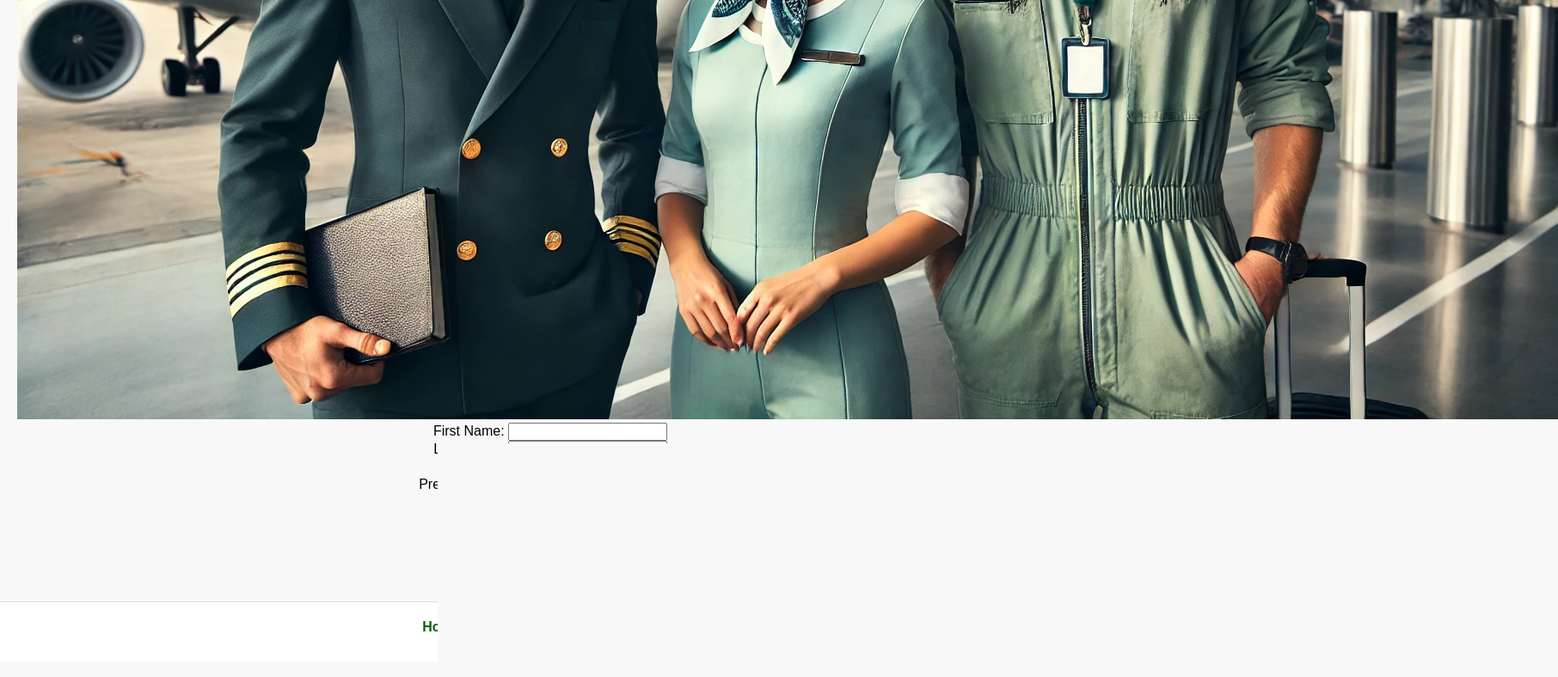
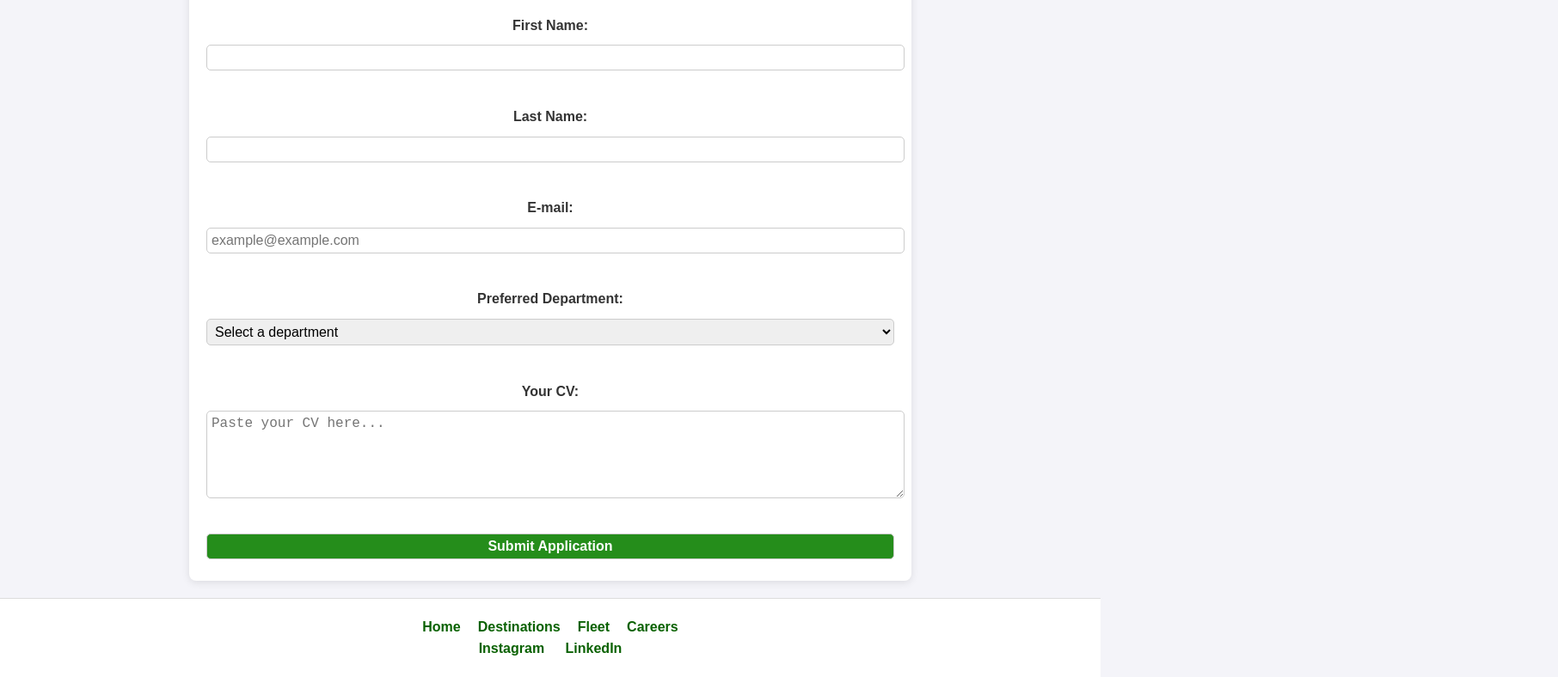
Before and after one commit to Guilherme-S-Brito/AGreenAirlineWebsite, a plain HTML site: page careers.html in a window 1280 px wide. Shown: the part 755-1543 px from the top of the page at 86% size, 1812 px wide, since content can reach past the window. Drawn offline with Linux system fonts and the light colour scheme.

Commit message:
Corrections in the careers page

```diff
--- a/assets/css/style.css
+++ b/assets/css/style.css
@@ -272,3 +272,65 @@ input[type="radio"] {
 .dots-container label {
   cursor: pointer;
 }
+
+
+/*  Careers Page */
+
+body {
+    font-family: Arial, sans-serif;
+    line-height: 1.6;
+    margin: 0;
+    padding: 0;
+    background-color: #f4f4f9;
+}
+main {
+    max-width: 800px;
+    margin: 20px auto;
+    padding: 20px;
+    background: white;
+    box-shadow: 0 2px 10px rgba(0, 0, 0, 0.1);
+    border-radius: 8px;
+}
+h1 {
+    text-align: center;
+    color: #333;
+}
+p {
+    text-align: center;
+    margin-bottom: 5px;
+    color: #555;
+}
+img {
+    display: block;
+    margin: 0 auto 20px;
+    max-width: 100%;
+    height: auto;
+    border-radius: 8px;
+}
+form {
+    display: flex;
+    flex-direction: column;
+    gap: 5px;
+}
+label {
+    font-weight: bold;
+    margin-bottom: 5px;
+    color: #333;
+}
+input, select, textarea, button {
+    width: 100%;
+    padding: 5px;
+    margin-bottom: 5px;
+    border: 1px solid #ccc;
+    border-radius: 5px;
+    font-size: 16px;
+}
+button {
+    background-color: #258d1b;
+    color: white;
+    font-weight: bold;
+    cursor: pointer;
+}
+button:hover {
+    background-color: #258d1b;
+}
--- a/careers.html
+++ b/careers.html
@@ -5,11 +5,11 @@
     <meta name="viewport" content="width=device-width, initial-scale=1.0">
     <title>Careers</title>
     <link rel="stylesheet" href="assets/css/style.css">
+
 </head>
 <body>
 
-    <!-- Navigation  menu-->
-
+    <!-- Navigation  menu -->
     <header>
         <div class="logo">
             <img src="assets/images/logo.png" alt="Airline Logo">
@@ -24,14 +24,13 @@
         </nav>
     </header>
 
-
     <!-- Main Careers page content -->
 
     <main>
         <h1>Join Our Team</h1>
         <p>We are always looking for passionate individuals to join our airline. Fill out the form below to submit your application.</p>
 
-        <img src="assets/images/crew.webp" alt="Crew">
+        <img src="assets/images/crew.jpg" alt="Crew">
 
         <form action="application_confirmation.html" method="GET" class="careers-form">
             <label for="first-name">First Name:</label>
@@ -58,8 +57,7 @@
         </form>
     </main>
 
-      <!-- Footer links-->
-
+    <!-- Footer links -->
     <footer>
         <ul class="footer-links">
             <li><a href="index.html">Home</a></li>
@@ -71,7 +69,6 @@
             <a href="https://instagram.com" target="_blank">Instagram</a>
             <a href="https://linkedin.com" target="_blank">LinkedIn</a>
         </div>
-
     </footer>
 
 </body>
```
Also changed, not shown: assets/images/crew.jpg (added), assets/images/crew.webp (deleted), 1 other file. Lines whose indentation alone changed are shown as unchanged.
